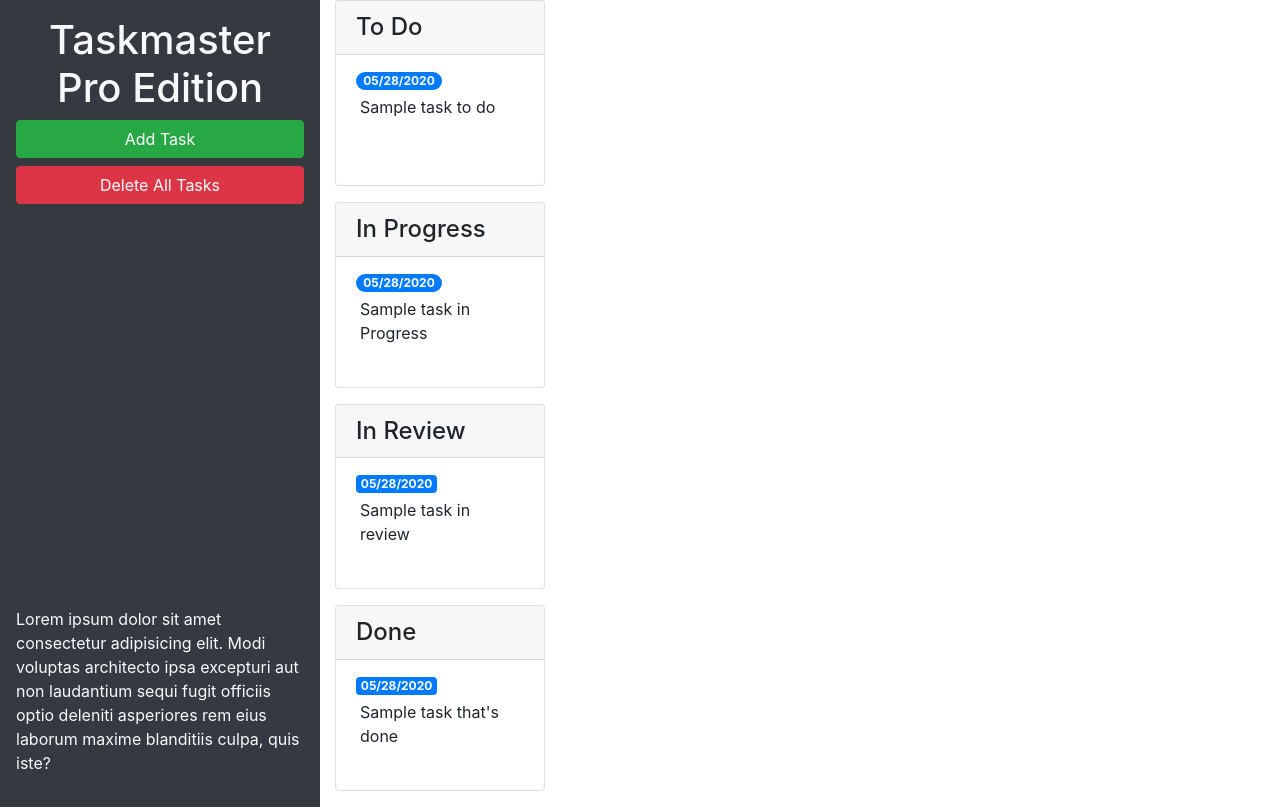
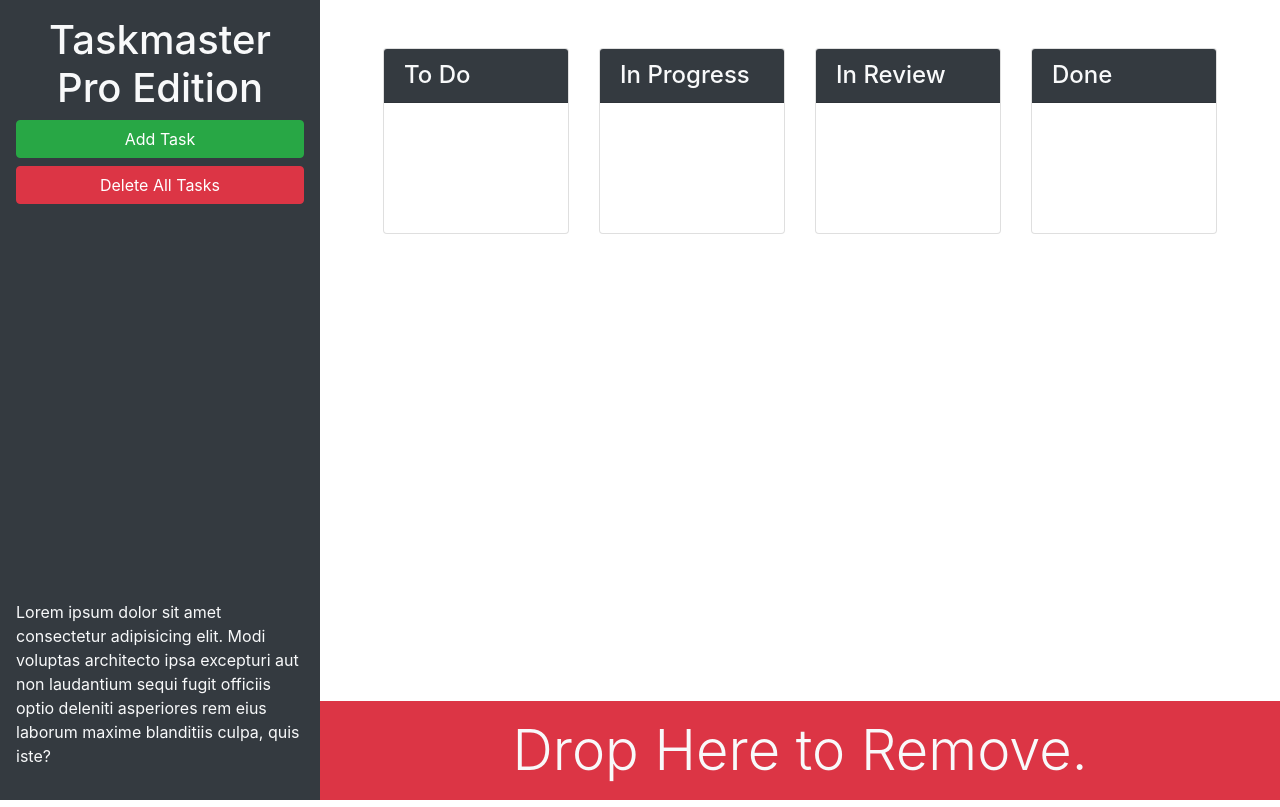
Before and after one commit to rodriguez531/taskmaster-pro2, a plain HTML site: page index.html in a window 1280 px wide. Drawn offline with nearby package versions, Linux system fonts and the light colour scheme.

Commit message:
added trash section

```diff
--- a/index.html
+++ b/index.html
@@ -13,75 +13,71 @@
 <body>
 
   <div class="row min-vh-100 no-gutters">
-    <header class="col-12 col-lg-3 bg-dark text-light d-flex flex-column p-4 p-lg-3">
-      <h1 class="text-center">Taskmaster Pro Edition</h1>
-      <button id="create-task" class="btn btn-block btn-success" data-toggle="modal" data-target="#task-form-modal">Add
-        Task</button>
-      <button id="remove-tasks" class="btn btn-block btn-danger">Delete All Tasks</button>
-      <p class="mt-auto">Lorem ipsum dolor sit amet consectetur adipisicing elit. Modi voluptas architecto ipsa
-        excepturi aut non
-        laudantium sequi fugit officiis optio deleniti asperiores rem eius laborum maxime blanditiis culpa, quis iste?
-      </p>
+    <header class="col-12 col-lg-3 bg-dark text-light sticky-top d-flex flex-column p-4 p-lg-3">
+      <div>
+        <h1 class="text-center"><span class="oi oi-task d-inline d-lg-none"></span>
+          Taskmaster Pro Edition</h1>
+        <div class="ml-md-auto w-100 w-md-auto">
+          <button id="create-task" class="btn btn-block btn-success" data-toggle="modal"
+            data-target="#task-form-modal">Add Task</button>
+          <button id="remove-tasks" class="btn btn-block btn-danger mb-2 mb-md-4"></span>Delete All Tasks</button>
+        </div>
+      </div>
+      <p class="mt-auto d-none d-lg-block">Lorem ipsum dolor sit amet consectetur adipisicing elit. Modi voluptas
+        architecto ipsa
+        excepturi aut non laudantium sequi fugit officiis optio deleniti asperiores rem eius laborum maxime blanditiis
+        culpa, quis iste?</p>
     </header>
-    <main class="col-12 col-lg-9">
+    <main class="col-12 col-lg-9 d-flex flex-column">
+      <div class="m-5 row justify-content-around">
+          <!--  -->
           <div class="col-12 col-md-6 col-xl-3 mb-3">
             <div class="card">
-          <h4 class="card-header">
+              <h4 class="card-header bg-dark text-light">
                 To Do
               </h4>
               <ul id="list-toDo" class="list-group list-group-flush">
-            <li class="list-group-item">
-              <span class="badge badge-primary badge-pill">05/28/2020</span>
-              <p class="m-1">Sample task to do</p>
-            </li>
               </ul>
             </div>
           </div>
-
+          <!--  -->
           <div class="col-12 col-md-6 col-xl-3 mb-3">
             <div class="card">
-          <h4 class="card-header">
+              <h4 class="card-header bg-dark text-light">
                 In Progress
               </h4>
               <ul id="list-inProgress" class="list-group list-group-flush">
-            <li class="list-group-item">
-              <span class="badge badge-primary badge-pill">05/28/2020</span>
-              <p class="m-1">Sample task in Progress</p>
-            </li>
               </ul>
             </div>
           </div>
-
+          <!--  -->
           <div class="col-12 col-md-6 col-xl-3 mb-3">
             <div class="card">
-          <h4 class="card-header">
+              <h4 class="card-header bg-dark text-light">
                 In Review
               </h4>
               <ul id="list-inReview" class="list-group list-group-flush">
-            <li class="list-group-item">
-              <span class="badge badge-primary badge-pull">05/28/2020</span>
-              <p class="m-1">Sample task in review</p>
-            </li>
               </ul>
             </div>
           </div>
-
+          <!--  -->
           <div class="col-12 col-md-6 col-xl-3 mb-3">
             <div class="card">
-            <h4 class="card-header">
+              <h4 class="card-header bg-dark text-light">
                 Done
               </h4>
               <ul id="list-done" class="list-group list-group-flush">
-              <li class="list-group-item">
-                <span class="badge badge-primary badge-pull">05/28/2020</span>
-                <p class="m-1">Sample task that's done</p>
-              </li>
               </ul>
             </div>
           </div>
-
+      </div>
+      <div class="mt-auto" id="trash">
+        <div class="w-100 bg-danger p-3 text-center text-light display-4">
+          Drop Here to Remove.
+        </div>
       </div>
     </main>
+  </div>
 
   <!-- Modal -->
   <div class="modal fade" id="task-form-modal" tabindex="-1" role="dialog" aria-labelledby="task-form-modal"
@@ -98,7 +94,7 @@
           <form>
             <div class="form-group">
               <label for="modalTaskDescription">Task description</label>
-              <textarea id="modalTaskDescription" rows="3" class="form-control"></textarea>
+              <textarea class="form-control" id="modalTaskDescription" rows="3"></textarea>
             </div>
             <div class="form-group">
               <label for="modalDueDate">Due date</label>
```
Lines whose indentation alone changed are shown as unchanged.
